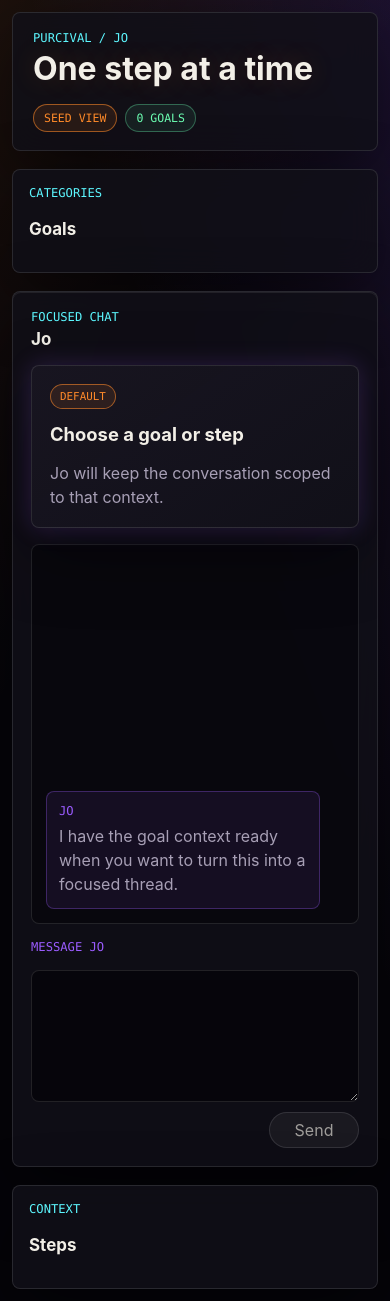
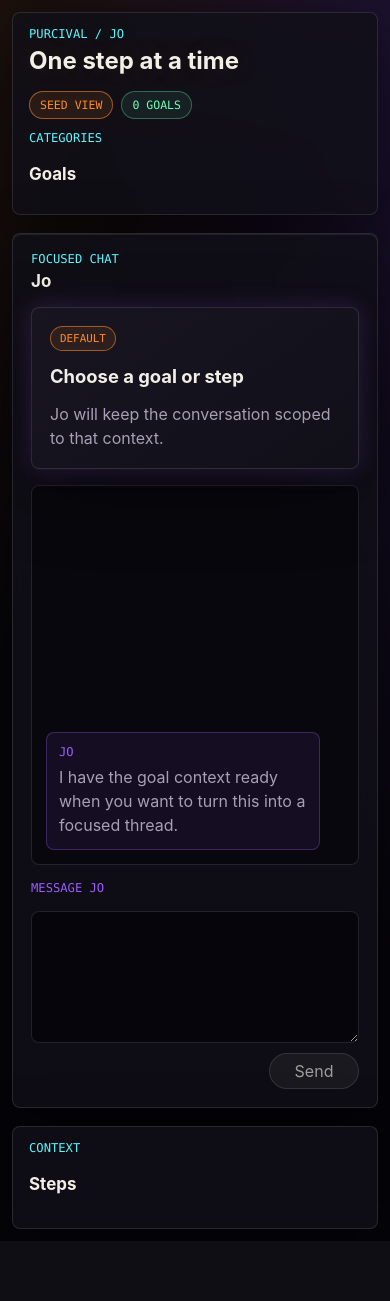
Before and after one commit to ztblick/Purcival, a FastAPI app: page / in a window 390 px wide. After the commit the page ends 1241 px from the top, so only its background shows below. Run offline with FastAPI, Linux system fonts and the light colour scheme; data that the repository does not hold is empty.

Commit message:
Compact goals rail for chat space

```diff
--- a/dashboard/static/dashboard.css
+++ b/dashboard/static/dashboard.css
@@ -50,7 +50,7 @@ textarea {
 
 .dashboard-shell {
   display: grid;
-  grid-template-rows: auto auto minmax(0, 1fr);
+  grid-template-rows: auto minmax(0, 1fr);
   gap: 18px;
   min-height: 100vh;
   padding: 22px;
@@ -63,7 +63,6 @@ textarea {
   min-height: 680px;
 }
 
-.topbar,
 .goal-strip,
 .suggestion-strip,
 .chat-panel {
@@ -73,14 +72,12 @@ textarea {
   backdrop-filter: blur(16px);
 }
 
-.topbar {
+.goal-strip__masthead {
   display: flex;
   align-items: center;
   justify-content: space-between;
   gap: 18px;
-  min-height: 96px;
-  padding: 18px 20px;
-  border-radius: var(--radius);
+  margin-bottom: 12px;
 }
 
 .eyebrow {
@@ -108,7 +105,7 @@ h3 {
 
 h1 {
   max-width: 760px;
-  font-size: 3.9rem;
+  font-size: 1.95rem;
   color: var(--text);
   text-shadow: 0 0 28px rgba(255, 138, 42, 0.18);
 }
@@ -152,7 +149,7 @@ h3 {
 .goal-strip,
 .suggestion-strip {
   border-radius: var(--radius);
-  padding: 16px;
+  padding: 14px 16px 16px;
 }
 
 .section-heading {
@@ -161,6 +158,10 @@ h3 {
   justify-content: space-between;
   gap: 14px;
   margin-bottom: 14px;
+}
+
+.section-heading--compact {
+  margin-bottom: 10px;
 }
 
 .goal-grid,
@@ -190,7 +191,6 @@ h3 {
 .context-card {
   position: relative;
   display: flex;
-  min-height: 190px;
   flex-direction: column;
   justify-content: space-between;
   gap: 16px;
@@ -226,6 +226,12 @@ h3 {
   gap: 12px;
 }
 
+.goal-card {
+  min-height: 112px;
+  justify-content: start;
+  padding: 16px 18px;
+}
+
 .goal-card p,
 .step-card p,
 .context-card p,
@@ -251,7 +257,7 @@ h3 {
 }
 
 .step-card {
-  min-height: 190px;
+  min-height: 150px;
   background:
     linear-gradient(150deg, rgba(33, 21, 35, 0.94), rgba(17, 16, 24, 0.95)),
     var(--panel-hot);
@@ -384,7 +390,7 @@ h3 {
   }
 
   h1 {
-    font-size: 2.9rem;
+    font-size: 1.75rem;
   }
 }
 
@@ -393,7 +399,7 @@ h3 {
     padding: 12px;
   }
 
-  .topbar,
+  .goal-strip__masthead,
   .section-heading,
   .step-card__footer {
     align-items: flex-start;
@@ -401,7 +407,7 @@ h3 {
   }
 
   h1 {
-    font-size: 2rem;
+    font-size: 1.5rem;
   }
 
   .goal-grid,
--- a/dashboard/templates/index.html
+++ b/dashboard/templates/index.html
@@ -2,17 +2,6 @@
 
 {% block body %}
 <main class="dashboard-shell">
-  <header class="topbar">
-    <div>
-      <p class="eyebrow">Purcival / Jo</p>
-      <h1>{{ initial_title }}</h1>
-    </div>
-    <div class="status-cluster" aria-label="Dashboard status">
-      <span class="status-pill">Seed view</span>
-      <span class="status-pill status-pill--hot">{{ goals|length }} goals</span>
-    </div>
-  </header>
-
   {% include "partials/goal_strip.html" %}
 
   <section class="dashboard-workbench" aria-label="Goals and Jo chat workspace">
--- a/dashboard/templates/partials/goal_strip.html
+++ b/dashboard/templates/partials/goal_strip.html
@@ -1,5 +1,16 @@
 <section class="goal-strip" aria-labelledby="goals-heading">
-  <div class="section-heading">
+  <div class="goal-strip__masthead">
+    <div>
+      <p class="eyebrow">Purcival / Jo</p>
+      <h1>{{ initial_title }}</h1>
+    </div>
+    <div class="status-cluster" aria-label="Dashboard status">
+      <span class="status-pill">Seed view</span>
+      <span class="status-pill status-pill--hot">{{ goals|length }} goals</span>
+    </div>
+  </div>
+
+  <div class="section-heading section-heading--compact">
     <p class="eyebrow">Categories</p>
     <h2 id="goals-heading">Goals</h2>
   </div>
--- a/dashboard/templates/partials/step_card.html
+++ b/dashboard/templates/partials/step_card.html
@@ -3,9 +3,6 @@
     <div class="card-tag card-tag--small">{{ step.goal.category }}</div>
   {% endif %}
   <h3>{{ step.title }}</h3>
-  {% if step.rationale %}
-    <p>{{ step.rationale }}</p>
-  {% endif %}
   <div class="step-card__footer">
     {% if step.goal %}
       <span>{{ step.goal.title }}</span>
```
Also changed, not shown: Design/dashboard_goals_design.md (+4 -0 lines), PROGRESS.md (+4 -3 lines), dashboard/routes.py (+1 -10 lines), dashboard/templates/partials/goal_card.html (+0 -8 lines), tests/test_dashboard.py (+3 -1 lines), 2 other files.
